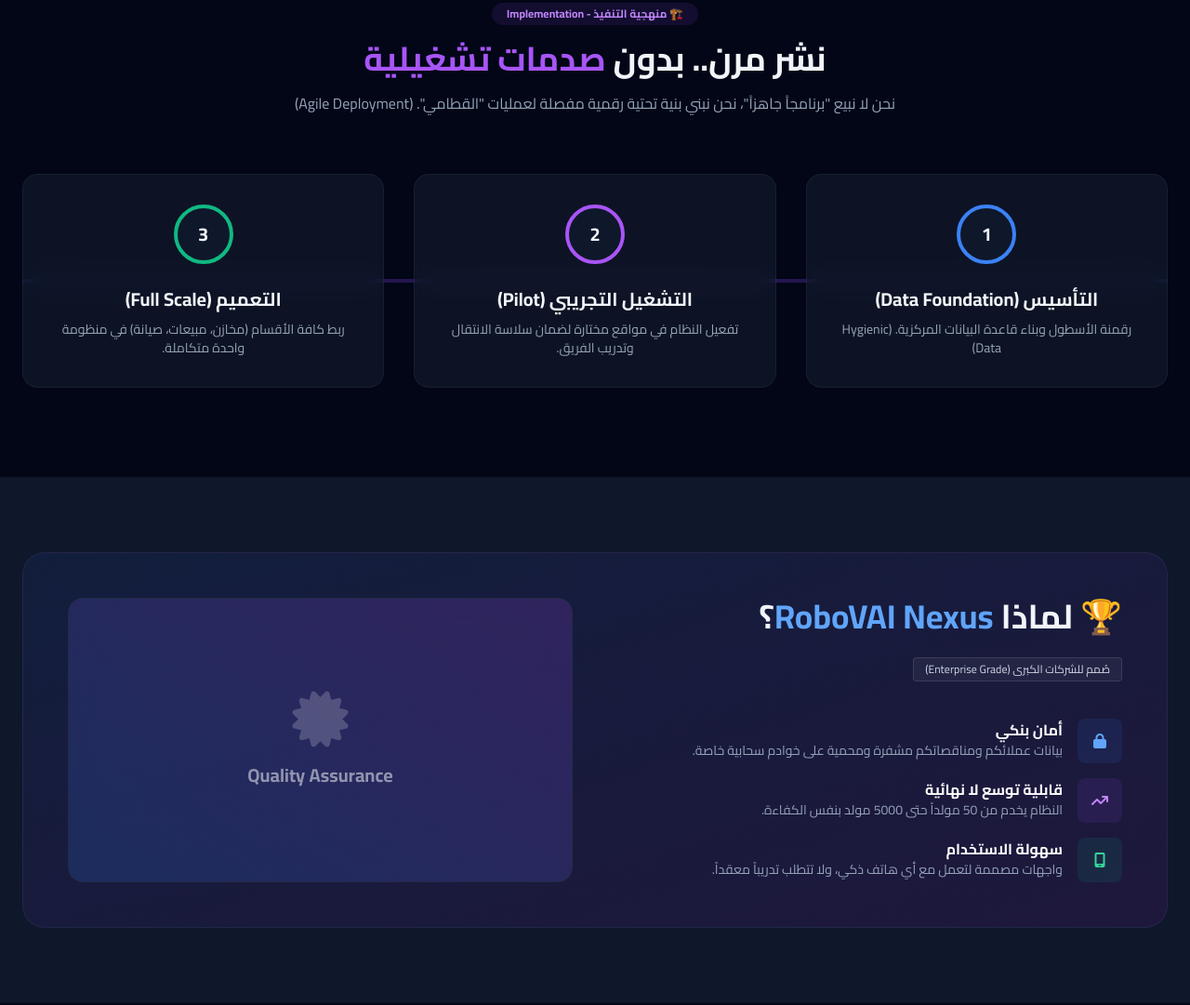
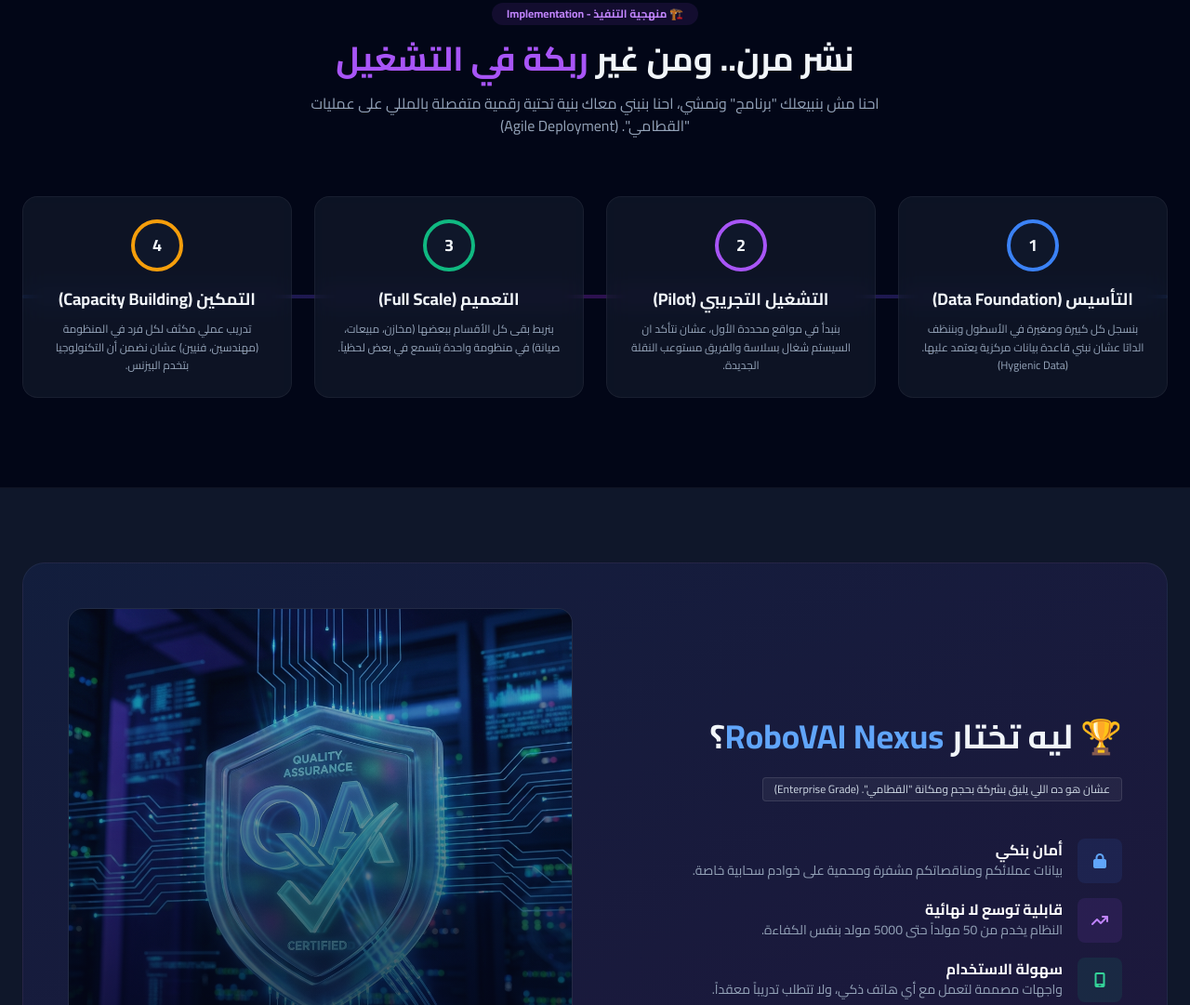
Before and after one commit to m0shaban/robovai_nexes, a plain HTML site: page index.html in a window 1280 px wide. Shown: the part 3370-4451 px from the top of the page at 93% size. Drawn offline with nearby package versions, Linux system fonts and the light colour scheme.

Commit message:
Update index.html and assets

```diff
--- a/index.html
+++ b/index.html
@@ -485,34 +485,41 @@
                 <div class="inline-block px-4 py-1 rounded-full bg-purple-500/10 text-purple-400 text-xs font-bold mb-4">
                     🏗️ منهجية التنفيذ - Implementation
                 </div>
-                <h2 class="text-3xl lg:text-4xl font-bold">نشر مرن.. بدون <span class="text-purple-500">صدمات تشغيلية</span></h2>
-                <p class="text-slate-400 mt-4 max-w-2xl mx-auto">نحن لا نبيع "برنامجاً جاهزاً"، نحن نبني بنية تحتية رقمية مفصلة لعمليات "القطامي". (Agile Deployment)</p>
+                <h2 class="text-3xl lg:text-4xl font-bold">نشر مرن.. ومن غير <span class="text-purple-500">ربكة في التشغيل</span></h2>
+                <p class="text-slate-400 mt-4 max-w-2xl mx-auto">احنا مش بنبيعلك "برنامج" ونمشي، احنا بنبني معاك بنية تحتية رقمية متفصلة بالمللي على عمليات "القطامي". (Agile Deployment)</p>
             </div>
 
             <div class="relative">
                 <!-- Timeline Line -->
                 <div class="absolute top-1/2 left-0 w-full h-1 bg-gradient-to-r from-blue-900 via-purple-900 to-blue-900 hidden lg:block -translate-y-1/2 rounded-full opacity-50"></div>
 
-                <div class="grid lg:grid-cols-3 gap-8 relative z-10">
+                <div class="grid lg:grid-cols-4 gap-6 relative z-10">
                     <!-- Phase 1 -->
-                    <div class="glass p-8 rounded-2xl text-center reveal delay-100 group hover:bg-slate-800 transition-colors">
-                        <div class="w-16 h-16 bg-dark-800 rounded-full border-4 border-blue-500 flex items-center justify-center text-xl font-bold mx-auto mb-6 group-hover:scale-110 transition-transform relative z-10">1</div>
-                        <h3 class="text-xl font-bold mb-2">التأسيس (Data Foundation)</h3>
-                        <p class="text-slate-400 text-sm">رقمنة الأسطول وبناء قاعدة البيانات المركزية. (Hygienic Data)</p>
+                    <div class="glass p-6 rounded-2xl text-center reveal delay-100 group hover:bg-slate-800 transition-colors">
+                        <div class="w-14 h-14 bg-dark-800 rounded-full border-4 border-blue-500 flex items-center justify-center text-lg font-bold mx-auto mb-4 group-hover:scale-110 transition-transform relative z-10">1</div>
+                        <h3 class="text-lg font-bold mb-2">التأسيس (Data Foundation)</h3>
+                        <p class="text-slate-400 text-xs leading-relaxed">بنسجل كل كبيرة وصغيرة في الأسطول وبننظف الداتا عشان نبني قاعدة بيانات مركزية يعتمد عليها. (Hygienic Data)</p>
                     </div>
 
                     <!-- Phase 2 -->
-                    <div class="glass p-8 rounded-2xl text-center reveal delay-200 group hover:bg-slate-800 transition-colors">
-                        <div class="w-16 h-16 bg-dark-800 rounded-full border-4 border-purple-500 flex items-center justify-center text-xl font-bold mx-auto mb-6 group-hover:scale-110 transition-transform relative z-10">2</div>
-                        <h3 class="text-xl font-bold mb-2">التشغيل التجريبي (Pilot)</h3>
-                        <p class="text-slate-400 text-sm">تفعيل النظام في مواقع مختارة لضمان سلاسة الانتقال وتدريب الفريق.</p>
+                    <div class="glass p-6 rounded-2xl text-center reveal delay-200 group hover:bg-slate-800 transition-colors">
+                        <div class="w-14 h-14 bg-dark-800 rounded-full border-4 border-purple-500 flex items-center justify-center text-lg font-bold mx-auto mb-4 group-hover:scale-110 transition-transform relative z-10">2</div>
+                        <h3 class="text-lg font-bold mb-2">التشغيل التجريبي (Pilot)</h3>
+                        <p class="text-slate-400 text-xs leading-relaxed">بنبدأ في مواقع محددة الأول، عشان نتأكد ان السيستم شغال بسلاسة والفريق مستوعب النقلة الجديدة.</p>
                     </div>
 
                     <!-- Phase 3 -->
-                    <div class="glass p-8 rounded-2xl text-center reveal delay-300 group hover:bg-slate-800 transition-colors">
-                        <div class="w-16 h-16 bg-dark-800 rounded-full border-4 border-emerald-500 flex items-center justify-center text-xl font-bold mx-auto mb-6 group-hover:scale-110 transition-transform relative z-10">3</div>
-                        <h3 class="text-xl font-bold mb-2">التعميم (Full Scale)</h3>
-                        <p class="text-slate-400 text-sm">ربط كافة الأقسام (مخازن، مبيعات، صيانة) في منظومة واحدة متكاملة.</p>
+                    <div class="glass p-6 rounded-2xl text-center reveal delay-300 group hover:bg-slate-800 transition-colors">
+                        <div class="w-14 h-14 bg-dark-800 rounded-full border-4 border-emerald-500 flex items-center justify-center text-lg font-bold mx-auto mb-4 group-hover:scale-110 transition-transform relative z-10">3</div>
+                        <h3 class="text-lg font-bold mb-2">التعميم (Full Scale)</h3>
+                        <p class="text-slate-400 text-xs leading-relaxed">بنربط بقى كل الأقسام ببعضها (مخازن، مبيعات، صيانة) في منظومة واحدة بتسمع في بعض لحظياً.</p>
+                    </div>
+
+                    <!-- Phase 4 -->
+                    <div class="glass p-6 rounded-2xl text-center reveal delay-400 group hover:bg-slate-800 transition-colors">
+                        <div class="w-14 h-14 bg-dark-800 rounded-full border-4 border-amber-500 flex items-center justify-center text-lg font-bold mx-auto mb-4 group-hover:scale-110 transition-transform relative z-10">4</div>
+                        <h3 class="text-lg font-bold mb-2">التمكين (Capacity Building)</h3>
+                        <p class="text-slate-400 text-xs leading-relaxed">تدريب عملي مكثف لكل فرد في المنظومة (مهندسين، فنيين) عشان نضمن أن التكنولوجيا بتخدم البيزنس.</p>
                     </div>
                 </div>
             </div>
@@ -525,8 +532,8 @@
             <div class="bg-gradient-to-br from-blue-900/20 to-purple-900/20 rounded-3xl p-8 lg:p-12 border border-white/5">
                 <div class="grid lg:grid-cols-2 gap-12 items-center">
                     <div class="space-y-6">
-                        <h2 class="text-3xl lg:text-4xl font-bold">🏆 لماذا <span class="text-blue-400">RoboVAI Nexus</span>؟</h2>
-                        <div class="inline-block px-3 py-1 bg-white/5 rounded text-xs text-slate-300 border border-white/10">صُمم للشركات الكبرى (Enterprise Grade)</div>
+                        <h2 class="text-3xl lg:text-4xl font-bold">🏆 ليه تختار <span class="text-blue-400">RoboVAI Nexus</span>؟</h2>
+                        <div class="inline-block px-3 py-1 bg-white/5 rounded text-xs text-slate-300 border border-white/10">عشان هو ده اللي يليق بشركة بحجم ومكانة "القطامي". (Enterprise Grade)</div>
 
                         <div class="space-y-4 pt-4">
                             <div class="flex gap-4">
@@ -554,13 +561,11 @@
                     </div>
 
                     <div class="relative h-64 lg:h-full min-h-[300px] rounded-2xl overflow-hidden glass group">
-                        <!-- Abstract Visual or Image placeholder -->
-                        <div class="absolute inset-0 bg-gradient-to-tr from-blue-600/20 to-purple-600/20"></div>
-                        <div class="absolute inset-0 flex items-center justify-center">
-                            <div class="text-center">
-                                <i class="fa-solid fa-certificate text-6xl text-white/20 mb-4 group-hover:scale-110 transition-transform duration-500"></i>
-                                <div class="text-xl font-bold text-white/50">Quality Assurance</div>
-                            </div>
+                        <img src="landing_assets/quality_assurance.png" alt="Quality Assurance" class="w-full h-full object-cover opacity-80 group-hover:opacity-100 transition-all duration-500 hover:scale-105">
+                        <div class="absolute inset-0 bg-gradient-to-t from-dark-900/80 to-transparent"></div>
+                        <div class="absolute bottom-6 left-6 right-6">
+                            <h3 class="text-xl font-bold text-white mb-1">ضمان الجودة</h3>
+                            <p class="text-xs text-blue-300">أعلى معايير الأمان والموثوقية</p>
                         </div>
                     </div>
                 </div>
```
Also changed, not shown: landing_assets/quality_assurance.png (added).
